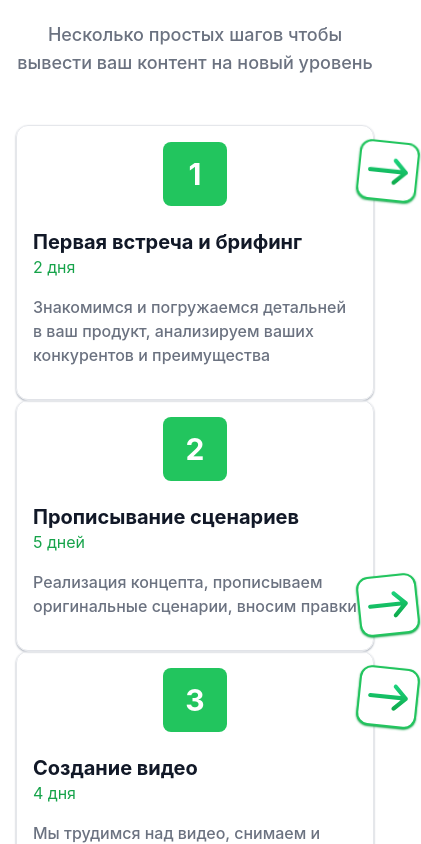
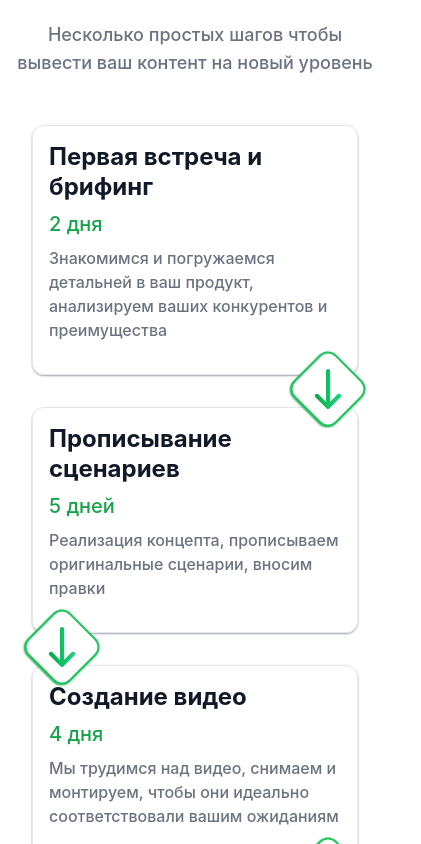
Before and after one commit to Unccepted/x-boost, a React (Create React App) app: page /soc-prof in a window 390 px wide. Shown: the part 3220-4064 px from the top of the page, 421 px wide, since content can reach past the window. Built offline with nearby package versions, Linux system fonts and the light colour scheme.

Commit message:
adapt HIW

```diff
--- a/src/components/Features/CardHIW.jsx
+++ b/src/components/Features/CardHIW.jsx
@@ -2,30 +2,28 @@ import greenArrow from "../../svg/right-arrow-svgrepo-com.svg";
 
 export function CardHIW({ count, header, text, time, arrow }) {
   return (
-    <div class="w-full md:w-1/2 lg:w-1/4 px-4 relative ">
-      <div class="h-full p-4 pb-8 border shadow-sm shadow-gray-400 rounded-xl ">
-        <div class="flex h-16 w-16 mb-6 mx-auto items-center justify-center text-white bg-green-500 rounded-lg">
+    <div class="w-full px-4 relative">
+      <div class="h-full p-4 pb-8 border shadow-sm shadow-gray-400 rounded-xl flex flex-col gap-y-2">
+        <div class="hidden lg:flex  h-16 w-16 mx-auto items-center justify-center text-white bg-green-500 rounded-lg">
           <span className="text-3xl font-bold">{count}</span>
         </div>
-        <h3 class="text-xl md:text-2xl text-gray-900 leading-tight font-bold">
-          {header}
-        </h3>
-        <span className="mb-4 text-green-600">{time}</span>
-        <p class="text-gray-500 font-medium mt-4">{text}</p>
+        <h3 class="text-2xl text-gray-900 leading-tight font-bold">{header}</h3>
+        <span className=" text-xl font-medium text-green-600">{time}</span>
+        <p class="text-gray-500 font-medium">{text}</p>
       </div>
       {arrow !== "hidden" && (
         <div
           className={`absolute
           ${
             arrow === "up"
-              ? "top-4 -right-7 rotate-6"
-              : "bottom-4 -right-7 -rotate-6"
+              ? "-bottom-11 right-4 rotate-45 lg:bottom-auto lg:top-4 lg:-right-7 lg:rotate-6"
+              : "-bottom-11 rotate-45 lg:bottom-4 lg:-right-7 lg:-rotate-6"
           }  rounded-xl bg-white z-10 border-2 border-green-500 shadow-sm shadow-green-600`}
         >
           <img
             src={greenArrow}
             alt="Green arrow pointing right"
-            className="h-14  p-2 "
+            className="h-14  p-2 rotate-45 lg:rotate-0"
           />
         </div>
       )}
--- a/src/components/Features/HowItWorks.jsx
+++ b/src/components/Features/HowItWorks.jsx
@@ -13,7 +13,7 @@ export function HowItWorks() {
           </p>
         </div>
 
-        <div class="flex flex-wrap -mx-4 ">
+        <div class="grid grid-rows-1 lg:grid-cols-4 gap-y-8 ">
           <CardHIW
             count={1}
             header={"Первая встреча и брифинг"}
```
